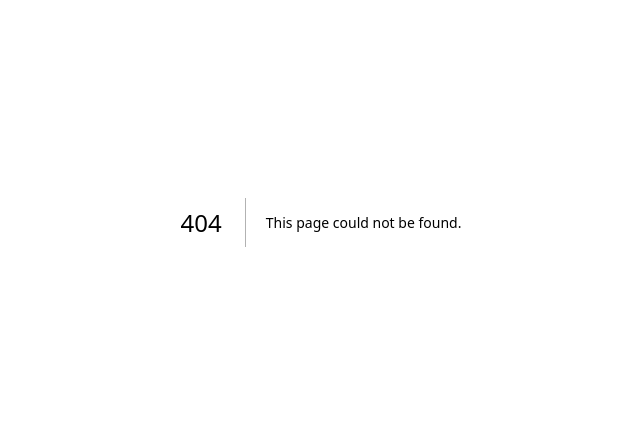
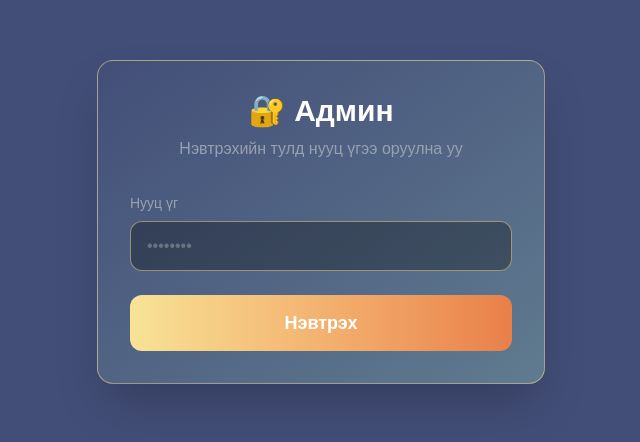
Before and after one commit to Coldlg/arvai-info, a Next.js app: page /admin/login in a window 1280 px wide. Before the commit this address had no page. Shown: the part 178-620 px from the top of the page, without its empty margins (319-959 px from the left). Built offline with nearby package versions, Linux system fonts and the light colour scheme.

Commit message:
yorn bolchloo

```diff
--- a/package.json
+++ b/package.json
@@ -14,6 +14,7 @@
   "dependencies": {
     "@prisma/adapter-pg": "^7.1.0",
     "@prisma/client": "^7.1.0",
+    "cookie": "^1.1.1",
     "dotenv": "^17.2.3",
     "next": "^16.0.7",
     "pg": "^8.16.3",
--- /dev/null
+++ b/src/middleware.ts
@@ -0,0 +1,75 @@
+import { NextResponse } from "next/server";
+import type { NextRequest } from "next/server";
+
+// Add your IP addresses here
+const ALLOWED_IPS = [
+  "::1", // localhost IPv6 (for development)
+  "127.0.0.1", // localhost IPv4 (for development)
+  // Add your production IPs here:
+  // '123.45.67.89',  // Your office IP
+  // '98.76.54.32',   // Your home IP
+];
+
+// Set to true to skip IP check (useful during development)
+const SKIP_IP_CHECK = process.env.NODE_ENV === "development";
+
+export function middleware(request: NextRequest) {
+  // Only apply to admin routes (both pages and API)
+  if (request.nextUrl.pathname.startsWith("/admin") || request.nextUrl.pathname.startsWith("/api/admin")) {
+    // Skip login page from middleware check
+    if (request.nextUrl.pathname === "/admin/login") {
+      return NextResponse.next();
+    }
+
+    // Skip login/logout API endpoints
+    if (request.nextUrl.pathname === "/api/admin/login" || request.nextUrl.pathname === "/api/admin/logout") {
+      return NextResponse.next();
+    }
+
+    // Get client IP from headers
+    const forwardedFor = request.headers.get("x-forwarded-for");
+    const ip = forwardedFor?.split(",")[0].trim() || request.headers.get("x-real-ip") || "unknown";
+
+    console.log(`[Admin Access] IP: ${ip} - Path: ${request.nextUrl.pathname}`);
+
+    // First check: IP whitelist (skip in development if configured)
+    if (!SKIP_IP_CHECK && !ALLOWED_IPS.includes(ip)) {
+      console.log(`[BLOCKED] IP not in whitelist: ${ip}`);
+
+      // For API routes, return JSON error
+      if (request.nextUrl.pathname.startsWith("/api/admin")) {
+        return new NextResponse(JSON.stringify({ error: "Access Denied - IP Not Allowed" }), {
+          status: 403,
+          headers: { "Content-Type": "application/json" },
+        });
+      }
+
+      // For pages, show error page
+      return new NextResponse("Access Denied - IP Not Allowed", { status: 403 });
+    }
+
+    // Second check: Authentication cookie
+    const authCookie = request.cookies.get("admin_auth");
+    if (!authCookie || authCookie.value !== "authenticated") {
+      console.log(`[REDIRECT] No valid auth cookie - redirecting to login`);
+
+      // For API routes, return 401
+      if (request.nextUrl.pathname.startsWith("/api/admin")) {
+        return new NextResponse(JSON.stringify({ error: "Unauthorized" }), {
+          status: 401,
+          headers: { "Content-Type": "application/json" },
+        });
+      }
+
+      return NextResponse.redirect(new URL("/admin/login", request.url));
+    }
+
+    console.log(`[ALLOWED] Access granted`);
+  }
+
+  return NextResponse.next();
+}
+
+export const config = {
+  matcher: ["/admin/:path*", "/api/admin/:path*"],
+};
--- a/src/pages/admin/index.js
+++ b/src/pages/admin/index.js
@@ -1,7 +1,9 @@
 import { useState, useEffect } from "react";
 import Link from "next/link";
+import { useRouter } from "next/router";
 
 export default function AdminDashboard() {
+  const router = useRouter();
   const [lotteries, setLotteries] = useState([]);
   const [loading, setLoading] = useState(true);
 
@@ -34,6 +36,15 @@ export default function AdminDashboard() {
     }
   };
 
+  const handleLogout = async () => {
+    try {
+      await fetch("/api/admin/logout", { method: "POST" });
+      router.push("/admin/login");
+    } catch (error) {
+      console.error("Error logging out:", error);
+    }
+  };
+
   return (
     <div className="min-h-screen bg-background">
       {/* Header */}
@@ -48,6 +59,12 @@ export default function AdminDashboard() {
             </Link>
             <h1 className="text-2xl font-bold">🛠️ Админ Панел</h1>
           </div>
+          <button
+            onClick={handleLogout}
+            className="text-red-400 bg-red-500/20 hover:bg-red-500/30 hover:text-red-300 px-4 py-2 rounded-lg font-semibold transition-colors"
+          >
+            🚪 Гарах
+          </button>
         </div>
       </header>
 
--- /dev/null
+++ b/src/pages/admin/login.js
@@ -0,0 +1,85 @@
+import { useState } from "react";
+import { useRouter } from "next/router";
+import Head from "next/head";
+
+export default function AdminLogin() {
+  const [password, setPassword] = useState("");
+  const [error, setError] = useState("");
+  const [loading, setLoading] = useState(false);
+  const router = useRouter();
+
+  const handleLogin = async (e) => {
+    e.preventDefault();
+    setLoading(true);
+    setError("");
+
+    try {
+      const response = await fetch("/api/admin/login", {
+        method: "POST",
+        headers: { "Content-Type": "application/json" },
+        body: JSON.stringify({ password }),
+      });
+
+      const data = await response.json();
+
+      if (response.ok) {
+        router.push("/admin");
+      } else {
+        setError(data.error || "Нууц үг буруу байна");
+      }
+    } catch (err) {
+      setError("Нэвтрэхэд алдаа гарлаа. Дахин оролдоно уу.");
+    } finally {
+      setLoading(false);
+    }
+  };
+
+  return (
+    <>
+      <Head>
+        <title>Админ Нэвтрэх</title>
+      </Head>
+
+      <div className="min-h-screen bg-background flex items-center justify-center px-4">
+        <div className="bg-gradient-to-br from-primary to-secondary border border-tertiary/50 rounded-2xl p-8 w-full max-w-md shadow-2xl">
+          <div className="text-center mb-8">
+            <h1 className="text-3xl font-bold text-text-main mb-2">🔐 Админ</h1>
+            <p className="text-gray-400">Нэвтрэхийн тулд нууц үгээ оруулна уу</p>
+          </div>
+
+          <form onSubmit={handleLogin} className="space-y-6">
+            <div>
+              <label htmlFor="password" className="block text-gray-400 text-sm mb-2">
+                Нууц үг
+              </label>
+              <input
+                id="password"
+                type="password"
+                value={password}
+                onChange={(e) => setPassword(e.target.value)}
+                placeholder="••••••••"
+                className="w-full bg-black/30 border border-tertiary/50 rounded-xl px-4 py-3 text-text-main placeholder-gray-500 focus:outline-none focus:border-tertiary focus:ring-1 focus:ring-tertiary transition-all"
+                required
+                disabled={loading}
+              />
+            </div>
+
+            {error && (
+              <div className="bg-red-500/20 border border-red-500/50 text-red-300 rounded-xl px-4 py-3 text-sm">
+                {error}
+              </div>
+            )}
+
+            <button
+              type="submit"
+              disabled={loading}
+              className="w-full bg-gradient-to-r from-tertiary to-accent hover:from-accent hover:to-tertiary text-white py-3.5 rounded-xl font-bold text-lg transition-all disabled:opacity-50 disabled:cursor-not-allowed active:scale-[0.98]"
+            >
+              {loading ? "Нэвтэрч байна..." : "Нэвтрэх"}
+            </button>
+          </form>
+        </div>
+      </div>
+    </>
+  );
+}
--- /dev/null
+++ b/src/pages/api/admin/login.js
@@ -0,0 +1,81 @@
+import { serialize } from "cookie";
+
+// Store this in your .env file as: ADMIN_PASSWORD=your_secure_password
+const ADMIN_PASSWORD = process.env.ADMIN_PASSWORD || "admin123";
+
+// Rate limiting: simple in-memory store
+const loginAttempts = new Map();
+const MAX_ATTEMPTS = 2;
+const LOCKOUT_TIME = 15 * 60 * 1000; // 15 minutes
+
+export default async function handler(req, res) {
+  if (req.method !== "POST") {
+    return res.status(405).json({ error: "Method not allowed" });
+  }
+
+  try {
+    const ip =
+      req.headers["x-forwarded-for"]?.split(",")[0].trim() ||
+      req.headers["x-real-ip"] ||
+      req.socket.remoteAddress ||
+      "unknown";
+
+    // Check rate limiting
+    const attempts = loginAttempts.get(ip);
+    if (attempts) {
+      const timeSinceLastAttempt = Date.now() - attempts.lastAttempt;
+
+      if (attempts.count >= MAX_ATTEMPTS && timeSinceLastAttempt < LOCKOUT_TIME) {
+        const remainingTime = Math.ceil((LOCKOUT_TIME - timeSinceLastAttempt) / 60000);
+        return res.status(429).json({
+          error: `Хэт олон оролдлого. ${remainingTime} минутын дараа дахин оролдоно уу.`,
+        });
+      }
+
+      // Reset if lockout time has passed
+      if (timeSinceLastAttempt >= LOCKOUT_TIME) {
+        loginAttempts.delete(ip);
+      }
+    }
+
+    const { password } = req.body;
+
+    if (!password) {
+      return res.status(400).json({ error: "Нууц үг оруулна уу" });
+    }
+
+    // Verify password
+    if (password === ADMIN_PASSWORD) {
+      // Clear login attempts on success
+      loginAttempts.delete(ip);
+
+      // Set secure cookie
+      const cookie = serialize("admin_auth", "authenticated", {
+        httpOnly: true,
+        secure: process.env.NODE_ENV === "production",
+        sameSite: "strict",
+        maxAge: 60 * 60 * 24, // 24 hours
+        path: "/",
+      });
+
+      res.setHeader("Set-Cookie", cookie);
+      console.log(`[LOGIN SUCCESS] IP: ${ip}`);
+
+      return res.status(200).json({ success: true });
+    } else {
+      // Track failed attempt
+      const current = loginAttempts.get(ip) || { count: 0, lastAttempt: 0 };
+      loginAttempts.set(ip, {
+        count: current.count + 1,
+        lastAttempt: Date.now(),
+      });
+
+      console.log(`[LOGIN FAILED] IP: ${ip} - Attempts: ${current.count + 1}`);
+
+      return res.status(401).json({ error: "Нууц үг буруу байна" });
+    }
+  } catch (error) {
+    console.error("[LOGIN ERROR]", error);
+    return res.status(500).json({ error: "Серверийн алдаа" });
+  }
+}
--- /dev/null
+++ b/src/pages/api/admin/logout.js
@@ -0,0 +1,19 @@
+import { serialize } from "cookie";
+
+export default function handler(req, res) {
+  if (req.method !== "POST") {
+    return res.status(405).json({ error: "Method not allowed" });
+  }
+
+  // Clear auth cookie
+  const cookie = serialize("admin_auth", "", {
+    httpOnly: true,
+    secure: process.env.NODE_ENV === "production",
+    sameSite: "strict",
+    maxAge: 0,
+    path: "/",
+  });
+
+  res.setHeader("Set-Cookie", cookie);
+  return res.status(200).json({ success: true });
+}
```
Also changed, not shown: 1 other file (tests, documents, lock files or other folders).
